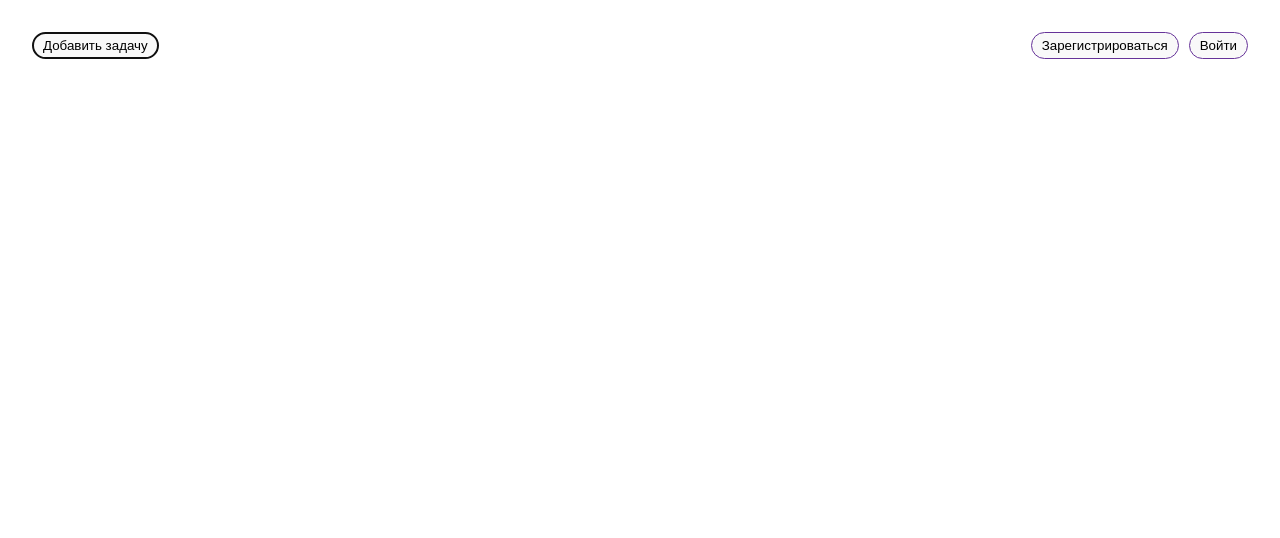
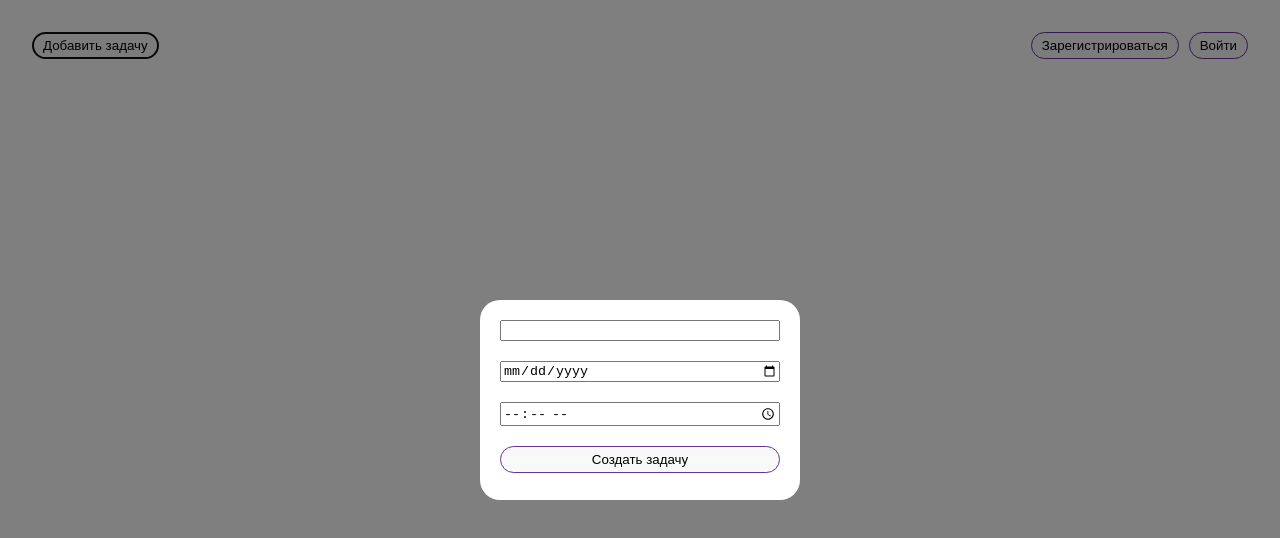
Before and after one commit to Alexander0798/todo_vue3ts, a Vue app: page / in a window 1280 px wide. Both pictures are taken after a click on the button "Добавить задачу". Shown: the top 538 px of the page. Built offline with nearby package versions, Linux system fonts and the light colour scheme.

Commit message:
Добавил попап с формой добавсления задачи, логику отображение попапа, логику отправки формы в консоль

```diff
--- a/src/App.vue
+++ b/src/App.vue
@@ -1,10 +1,36 @@
-<script setup lang="ts">
-import AppMenu from "./components/AppMenu.vue"
-</script>
 
 <template>
-  <AppMenu/>
+  <AppMenu v-bind:popupAddTask="showPopupAddTask" @popupTask="showPopupTask"/>
+  <AppPopup v-model:show="showPopupAddTask">
+    <AppTaskFormAdd @createTask="addTask"/>
+  </AppPopup>
 </template>
+
+<script lang="ts">
+import AppMenu from "./components/AppMenu.vue"
+import AppTaskFormAdd from "./components/AppTaskFormAdd.vue";
+import Task from './types/Task'
+import { defineComponent } from 'vue'
+
+export default defineComponent({
+  data() {
+    return {
+      showPopupAddTask: false,
+    }
+  },
+  components: { AppMenu, AppTaskFormAdd },
+  methods: {
+    addTask(task: Task) {
+      console.log(task)
+      this.showPopupAddTask = false
+    },
+    showPopupTask() {
+      console.log("afsdf")
+      this.showPopupAddTask = true
+    }
+  }
+})
+</script>
 
 <style scoped>
 .logo {
@@ -13,10 +39,11 @@ import AppMenu from "./components/AppMenu.vue"
   will-change: filter;
   transition: filter 300ms;
 }
+
 .logo:hover {
   filter: drop-shadow(0 0 2em #646cffaa);
 }
+
 .logo.vue:hover {
   filter: drop-shadow(0 0 2em #42b883aa);
-}
-</style>
+}</style>
--- a/src/components/AppMenu.vue
+++ b/src/components/AppMenu.vue
@@ -1,6 +1,6 @@
 <template>
     <div class="menu">
-        <AppButton class="menu__button-add">Добавить задачу</AppButton>
+        <AppButton class="menu__button-add" v-bind:popupAddTask="popupAddTask" @click="showPopupAddTask" >Добавить задачу</AppButton>
         <div class="menu__container">
             <AppButton class="menu__button-login--up">Зарегистрироваться</AppButton>
             <AppButton class="menu__button-login--in">Войти</AppButton>
@@ -8,21 +8,32 @@
     </div>
 </template>
 <script lang="ts">
-export default {}
+import { defineComponent } from 'vue'
+
+export default defineComponent({
+    props: {
+        popupAddTask: {
+            type: Boolean,
+            default: false
+        }
+    },
+    methods: {
+        showPopupAddTask() {
+            this.$emit("popupTask", true)
+        }
+    }
+})
 </script>
 <style lang="scss">
 .menu {
     display: flex;
     justify-content: space-between;
-&__button-add {
+
+    &__button-add {}
+
+    &__container {
+        display: flex;
+        gap: 0 10px
+    }
 }
-
-&__container {
-    display: flex;
-    gap: 0 10px
-}
-}
-
-
-
 </style>
--- /dev/null
+++ b/src/components/AppTaskFormAdd.vue
@@ -0,0 +1,58 @@
+<template>
+    <form class="form" @submit.prevent>
+        <AppInput class="form__input" type="text" v-model="task.description" />
+        <AppInput class="form__input" type="date" v-model="task.deadlineDate" />
+        <AppInput class="form__input" type="time" v-model="task.deadlineTime" />
+        <AppButton class="form__button" @click="create">Создать задачу</AppButton>
+    </form>
+</template>
+
+<script lang="ts">
+import { defineComponent } from 'vue'
+import Task from '../types/Task'
+import TaskState from '../types/TaskState'
+
+
+export default defineComponent({
+    data(): TaskState {
+        return {
+            task: {
+                description: '',
+                deadlineDate: '',
+                deadlineTime: ''
+            }
+        }
+    },
+    methods: {
+        create() {
+            this.$emit('createTask', {
+                id: Date.now(),
+                ...this.task
+            })
+            this.task = {
+                description: '',
+                deadlineDate: '',
+                deadlineTime: ''
+            }
+        },
+
+    },
+    emits: {
+        createTask: (task: Task) => task
+    }
+
+})
+
+</script>
+
+<style lang="scss">
+.form {
+    display: flex;
+    flex-direction: column;
+    gap: 20px 0;
+
+    &__input {}
+
+    &__button {}
+}
+</style>
--- /dev/null
+++ b/src/components/UI/AppInput.vue
@@ -0,0 +1,24 @@
+<template>
+    <input :value="modelValue" @input="updateInput" type={{type}} class="input" >
+</template>
+
+<script lang="ts">
+import { defineComponent } from 'vue'
+
+export default defineComponent({
+name: "AppInput",
+props: {
+    modelValue: [String, Number]
+},
+methods: {
+    updateInput(evt: any) {
+        this.$emit("update:modelValue", evt.target.value)
+    }
+}
+})
+
+</script>
+
+<style lang="scss">
+
+</style>
--- /dev/null
+++ b/src/components/UI/AppPopup.vue
@@ -0,0 +1,49 @@
+<template>
+    <div class="popup" v-if="show" @click.stop="hidePopup">
+        <div @click.stop class="popup__content">
+            <slot></slot>
+        </div>
+    </div>
+</template>
+
+<script lang="ts">
+import { defineComponent } from 'vue'
+
+export default defineComponent({
+    name: "AppPopup",
+    props: {
+        show: {
+            type: Boolean,
+            default: false
+        }
+    },
+    methods: {
+        hidePopup() {
+            this.$emit("update:show", false)
+        }
+    }
+})
+
+</script>
+
+<style lang="scss">
+.popup {
+    display: flex;
+    position: fixed;
+    top: 0;
+    bottom: 0;
+    left: 0;
+    right: 0;
+    background: rgba(0, 0, 0, 0.5);
+
+    &__content {
+        margin: auto;
+        background: white;
+        border-radius: 20px;
+        min-width: 320px;
+        min-height: 200px;
+        padding: 20px;
+        box-sizing: border-box;
+    }
+}
+</style>
--- /dev/null
+++ b/src/types/Task.ts
@@ -0,0 +1,6 @@
+export default interface Task {
+    id: Number,
+    description: String,
+    deadlineDate: String,
+    deadlineTime: String
+}
--- /dev/null
+++ b/src/types/TaskState.ts
@@ -0,0 +1,8 @@
+interface Task{
+    description: String,
+    deadlineDate: String,
+    deadlineTime: String,
+}
+export default interface TaskState {
+    task: Task
+}
```
Also changed, not shown: src/components/UI/index.ts (+5 -2 lines), src/components/UI/Input.vue (deleted).
